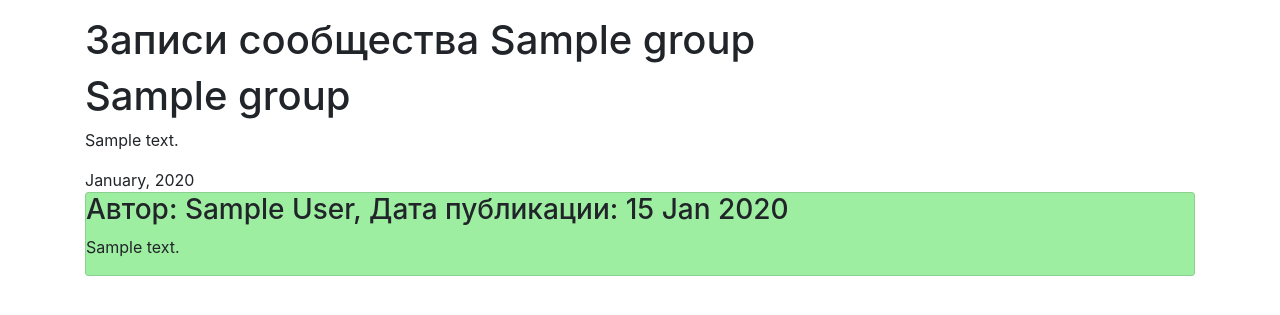
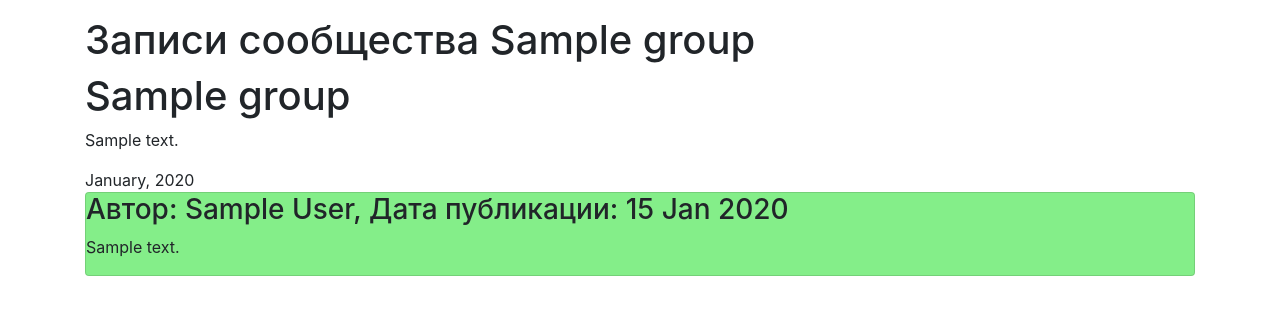
Before and after one commit to GenVas/hw02_community, a Django app: a page that uses templates/group.html in a window 1280 px wide. Shown: the part 24-339 px from the top of the page. Run offline with Django 3.2, Linux system fonts and the light colour scheme; tables that the repository leaves empty hold one stand-in row (values such as "Sample post"); some libraries are stand-ins or nearby versions.

Commit message:
All tests passed, site is working

```diff
--- a/templates/group.html
+++ b/templates/group.html
@@ -10,7 +10,7 @@
     {% ifchanged %}
         </em>{{ post.pub_date|date:"F, Y" }}</em>
     {% endifchanged %}
-    <div class="card" style="background-color: rgb(158, 238, 162);">
+    <div class="card" style="background-color: rgb(132, 238, 137);">
         <h3>
             Автор: {{ post.author.get_full_name }}, Дата публикации: {{ post.pub_date|date:"d M Y" }}
         </h3>
```
